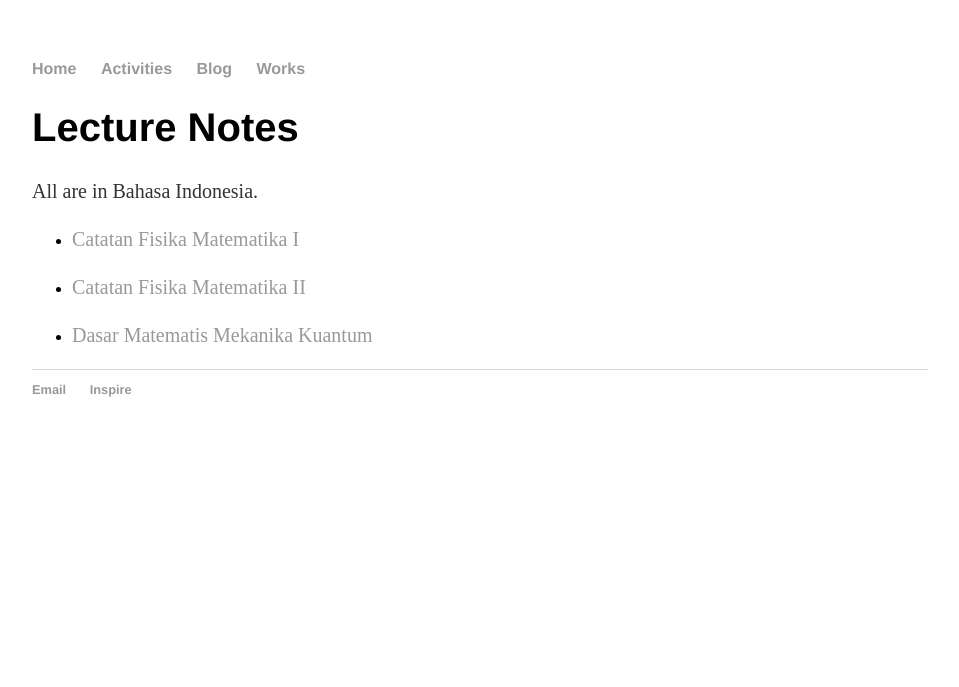
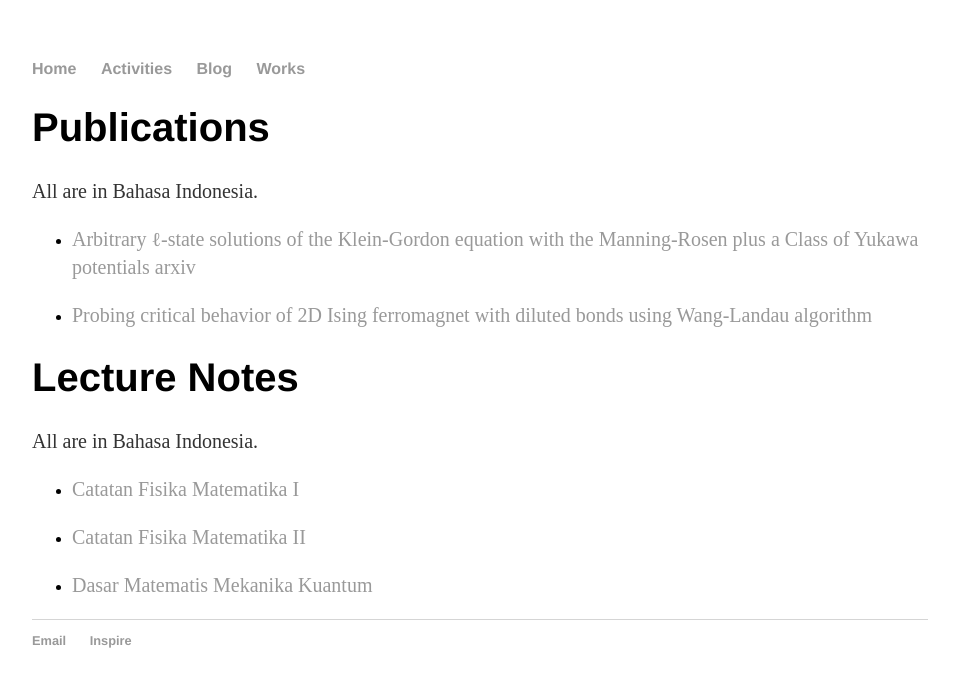
Before and after one commit to mfmustamin/mfmustamin.github.io, a Jekyll site: the page built from works/index.html, in a window 1280 px wide. Shown: the top 687 px of the page, without its empty margins (160-1119 px from the left). Built offline with Jekyll 4.4.1, drawn with Linux system fonts in a browser that asks for light colours.

Commit message:
Update index.html

```diff
--- a/works/index.html
+++ b/works/index.html
@@ -2,6 +2,12 @@
 layout: default
 title: Works
 ---
+	<h1> Publications </h1>
+	<p>All are in Bahasa Indonesia.</p>
+	<ul>
+		<li><p><a href="https://arxiv.org/abs/2003.02854">Arbitrary ℓ-state solutions of the Klein-Gordon equation with the Manning-Rosen plus a Class of Yukawa potentials arxiv</a></li></p>
+		<li><p><a href="https://iopscience.iop.org/article/10.1088/1742-6596/979/1/012086/meta">Probing critical behavior of 2D Ising ferromagnet with diluted bonds using Wang-Landau algorithm</a></li></p>
+	</ul>
 	<h1> Lecture Notes </h1>
 	<p>All are in Bahasa Indonesia.</p>
 	<ul>
```
